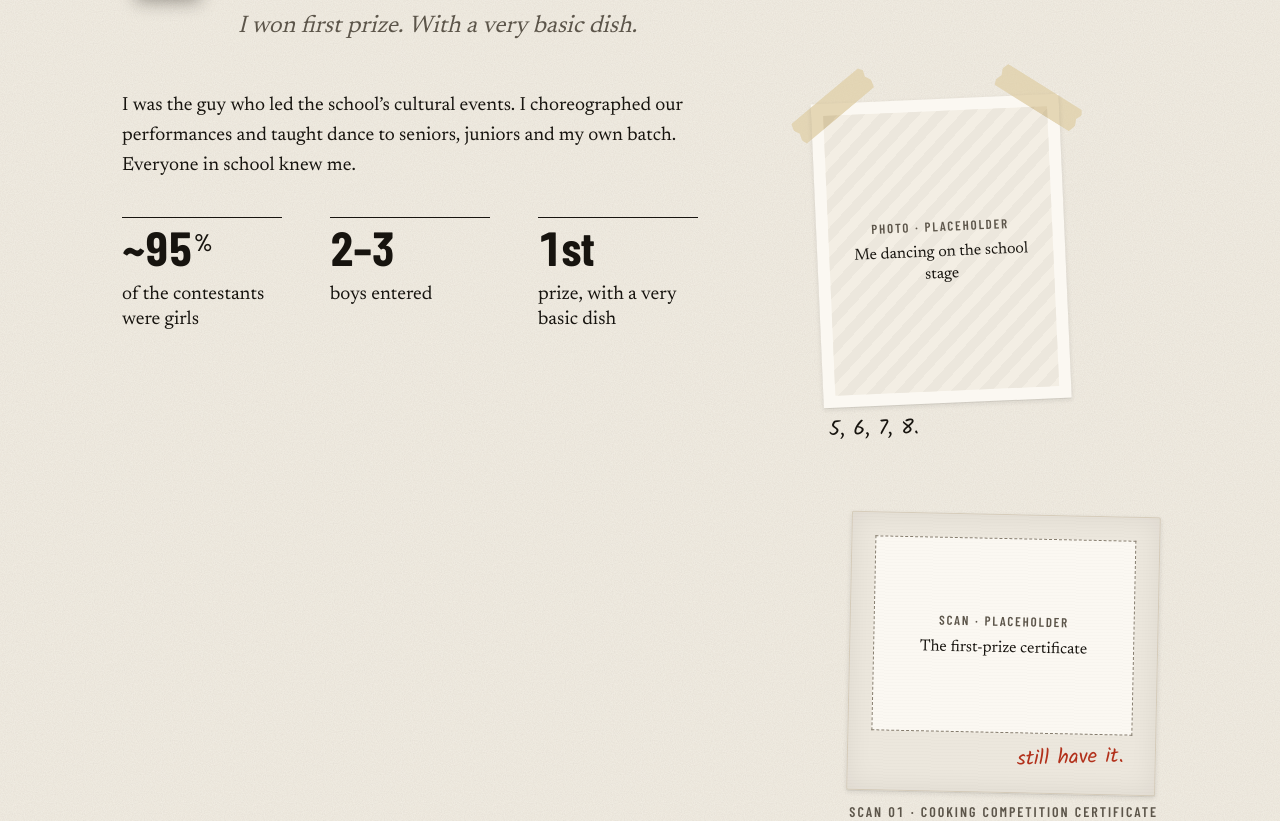
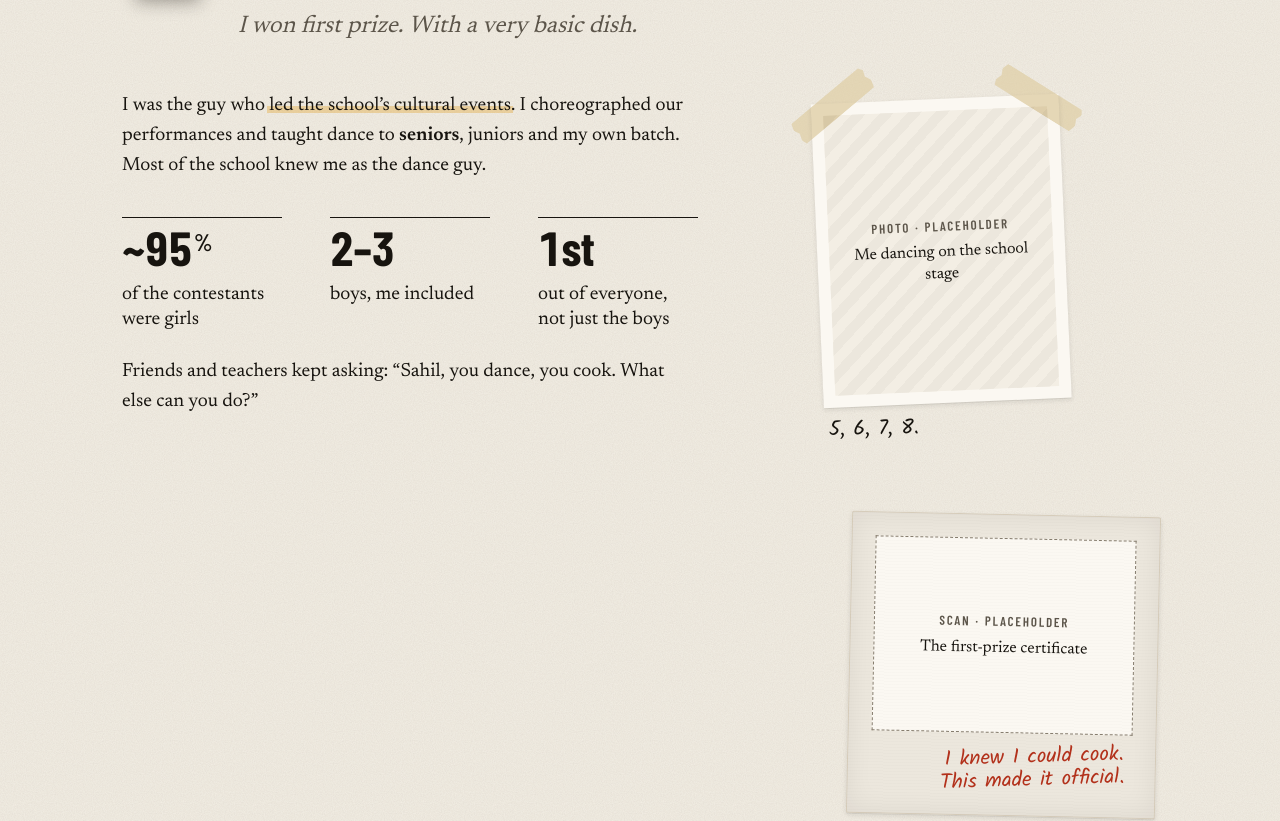
Before and after one commit to sahil-ladhania/me-wisprflow, a Next.js app: page / in a window 1280 px wide. Shown: the part 1161-1982 px from the top of the page. Built offline with nearby package versions, Linux system fonts and the light colour scheme.

Commit message:
fix: improve stop 1

```diff
--- a/components/ds/ScannedDocument.module.css
+++ b/components/ds/ScannedDocument.module.css
@@ -137,6 +137,8 @@
   font-family: var(--font-hand);
   font-size: 21px;
   line-height: 1.1;
+  text-align: right;
+  white-space: pre-line;
   transform: rotate(-3deg);
 }
 
@@ -147,6 +149,7 @@
 
   .note {
     margin-left: 0;
+    text-align: left;
     transform: rotate(-2deg);
   }
 }
--- a/components/ds/ScannedDocument.tsx
+++ b/components/ds/ScannedDocument.tsx
@@ -13,7 +13,7 @@ type ScannedDocumentProps = {
   alt: string;
   /** Recreated rows instead of an image, for legibility on phones. */
   children?: ReactNode;
-  /** One short red-pen note, six words or fewer. */
+  /** One short red-pen note, ten words or fewer. A "\n" starts its second line. */
   note?: string;
   /** Degrees, 1.5 at most. */
   tilt?: number;
--- a/components/ride/stops/01-Stage.tsx
+++ b/components/ride/stops/01-Stage.tsx
@@ -1,4 +1,5 @@
 import { BigStat, StatRow } from "@/components/ds/BigStat";
+import { Mark } from "@/components/ds/Correction";
 import { ScannedDocument } from "@/components/ds/ScannedDocument";
 import { StopHeader } from "@/components/ds/StopHeader";
 import { TapedPhoto } from "@/components/ds/TapedPhoto";
@@ -31,7 +32,7 @@ export function Stage() {
                 src={scans.certificate}
                 label="Scan 01 · Cooking competition certificate"
                 alt="The first-prize certificate"
-                note="still have it."
+                note={"I knew I could cook.\nThis made it official."}
                 tilt={1.2}
               />
             </Land>
@@ -39,14 +40,18 @@ export function Stage() {
         }
       >
         <p className="type-body">
-          I was the guy who led the school’s cultural events. I choreographed our performances and taught dance to seniors, juniors and
-          my own batch. Everyone in school knew me.
+          I was the guy who <Mark>led the school’s cultural events</Mark>. I choreographed our performances and taught dance to{" "}
+          <strong className="font-semibold">seniors</strong>, juniors and my own batch. Most of the school knew me as the dance&nbsp;guy.
         </p>
+        {/* First overall, not first among the few boys. */}
         <StatRow compact className="mt-3">
           <BigStat value="~95" unit="%" label="of the contestants were girls" />
-          <BigStat value="2–3" label="boys entered" />
-          <BigStat value="1st" label="prize, with a very basic dish" />
+          <BigStat value="2–3" label="boys, me included" />
+          <BigStat value="1st" label="out of everyone, not just the boys" />
         </StatRow>
+        <p className="type-body">
+          Friends and teachers kept asking: “Sahil, you dance, you cook. What else can you do?”
+        </p>
       </Columns>
     </Stop>
   );
```
